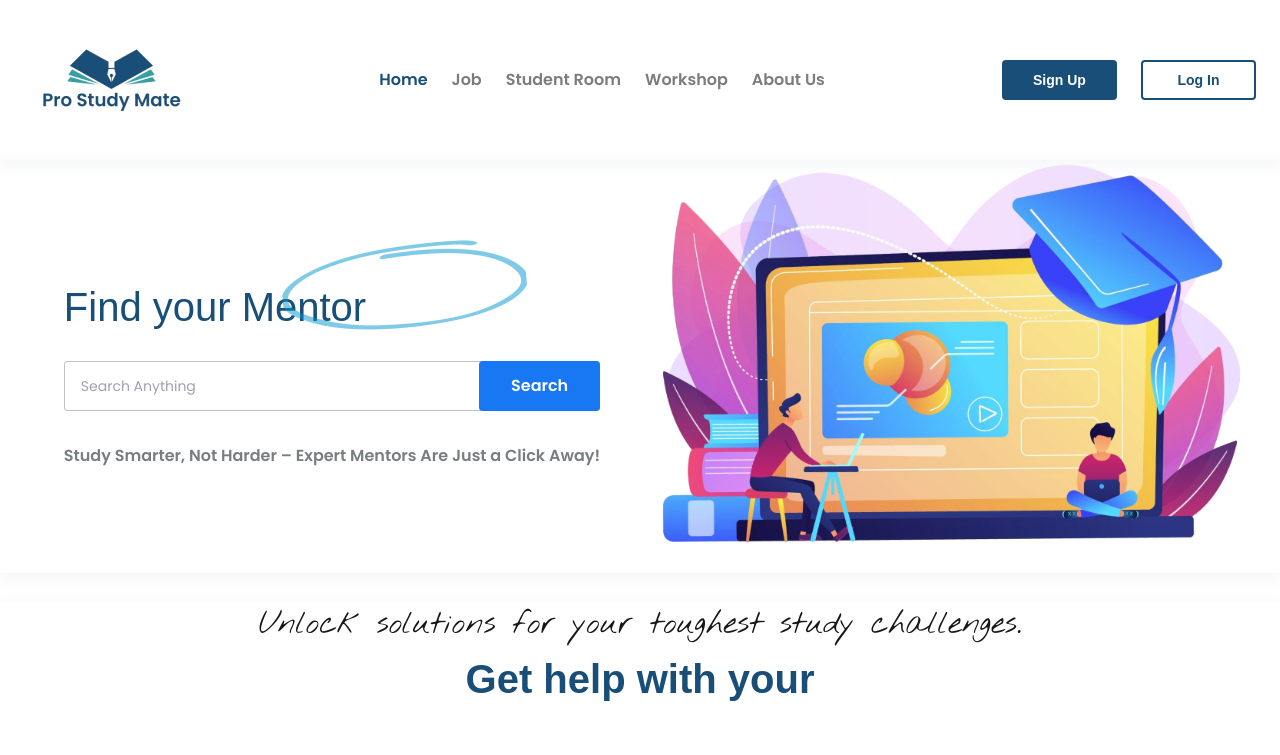
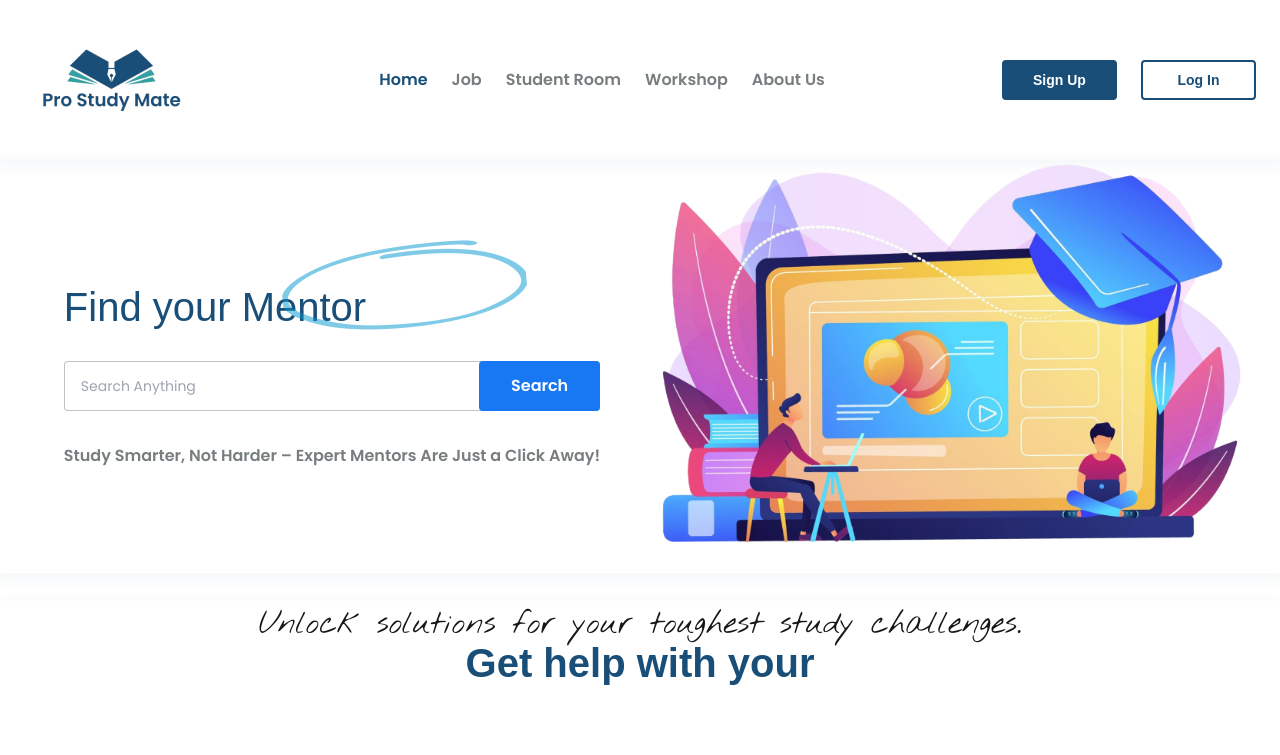
Before and after one commit to iripon07/pro_study_mate, a Next.js app: page / in a window 1280 px wide. Shown: the top 755 px of the page. Built offline with nearby package versions, Linux system fonts and the light colour scheme; a web font is replaced by a local one.

Commit message:
Study Challenge completed hero line updated

```diff
--- a/src/app/components/Home/StudyChallenge.tsx
+++ b/src/app/components/Home/StudyChallenge.tsx
@@ -12,7 +12,7 @@ const StudyChallenge = () => {
         <h5 className="hidden text-center font-handwriting text-[32px] md:block">
           Unlock solutions for your toughest study challenges.{" "}
         </h5>
-        <h1 className="mb-[10px] lg:mb-[80px] md:mb-7 text-center font-prosto text-[40px] font-semibold text-primary">
+        <h1 className="mb-[10px] lg:mb-[80px] md:mb-7 text-center font-prosto text-xl md:text-[40px] font-semibold text-primary">
           Get help with your
         </h1>
 
```
